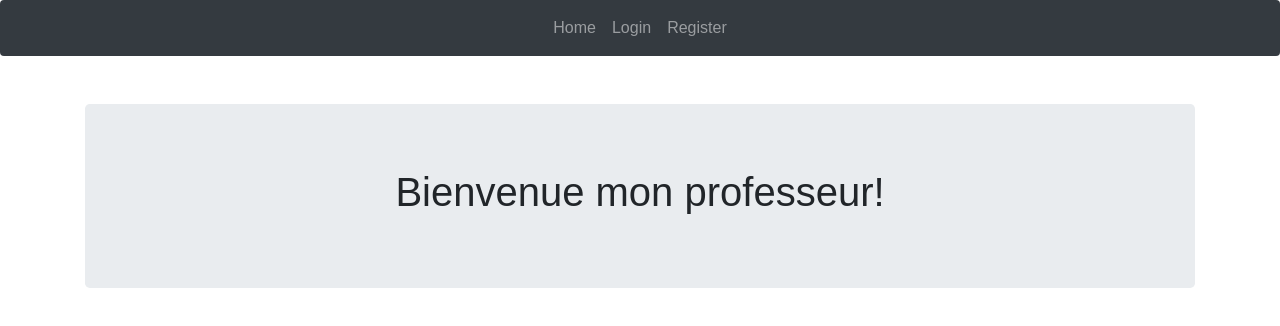
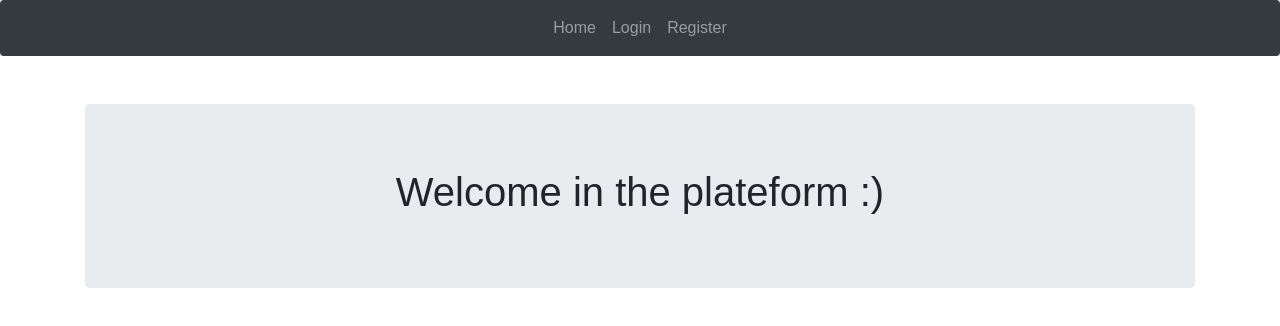
Before and after one commit to ayoublasbate/frontend, a React (Create React App) app: page / in a window 1280 px wide. Shown: the top 326 px of the page. Built offline with nearby package versions, Linux system fonts and the light colour scheme.

Commit message:
Update Landing.js

```diff
--- a/src/components/Landing.js
+++ b/src/components/Landing.js
@@ -6,7 +6,7 @@ class Landing extends Component {
       <div className="container">
         <div className="jumbotron mt-5">
           <div className="col-sm-8 mx-auto">
-            <h1 className="text-center">Bienvenue mon professeur! </h1>
+            <h1 className="text-center">Welcome in the plateform :) </h1>
           </div>
         </div>
       </div>
```
